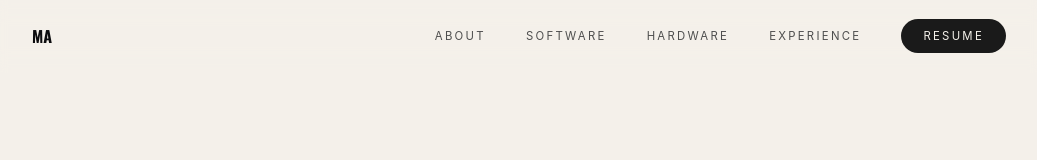
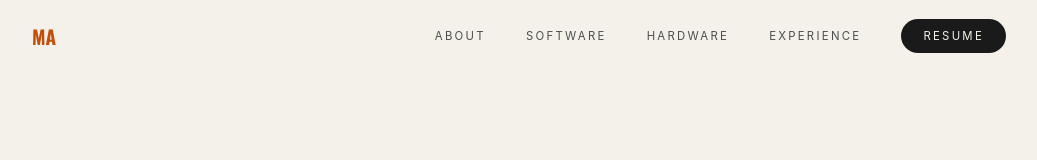
Before and after one commit to matiasagado/portfolio, a React (Vite) app: page / in a window 1280 px wide. In both pictures the pointer is over the link "MA". Shown: the top 160 px of the page, without its empty margins (121-1158 px from the left). Built offline with nearby package versions, Linux system fonts and the light colour scheme.

Commit message:
feat: add hover affect to nav links

```diff
--- a/src/_components/styles/nav.module.css
+++ b/src/_components/styles/nav.module.css
@@ -20,11 +20,15 @@
 
 .heroLink {
     font-weight: 1000;
-    font-size: 1rem;
+    font-size: 1.2rem;
     letter-spacing: 0em;
     text-decoration: none;
     color: inherit;
     font-family: var(--text-accent);
+}
+
+.heroLink:hover {
+    color: var(--accent);
 }
 
 .linksContainer {
@@ -42,6 +46,10 @@
     font-family: var(--navLinks);
 }
 
+.linksContainer a:hover {
+    color: var(--accent);
+}
+
 .contactLink {
     background: #1a1a1a;
     color: #f4f1ea !important;
```
